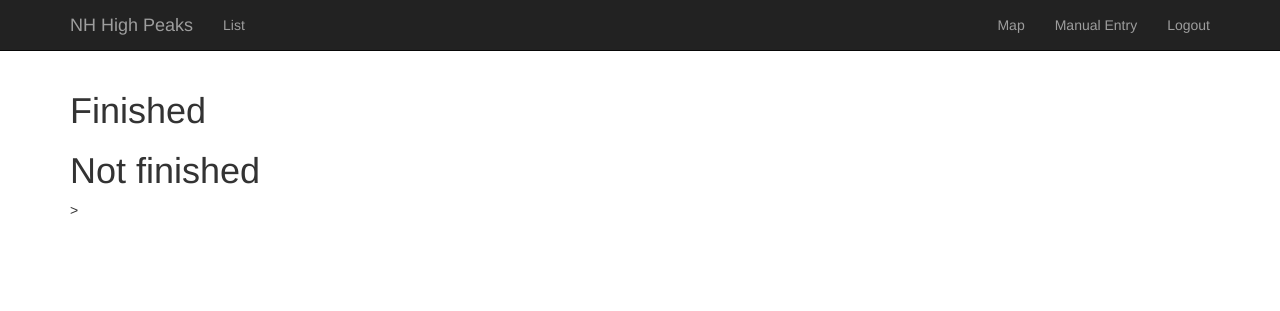
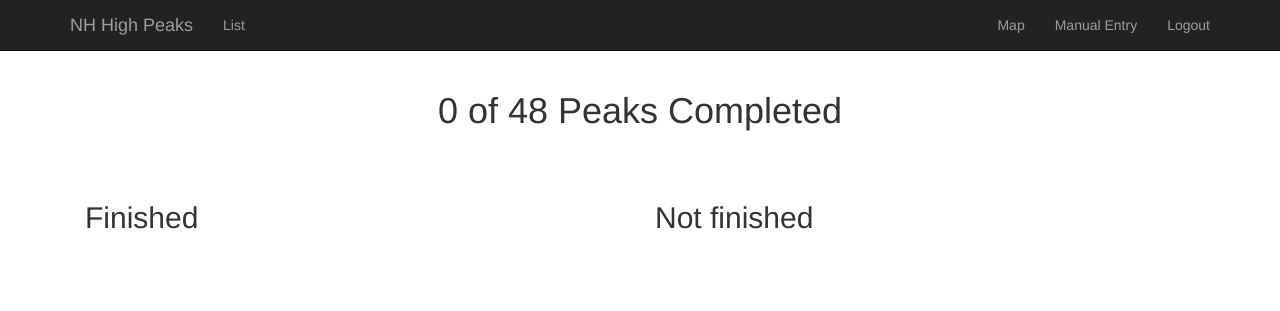
Before and after one commit to lislel/strava3, a Flask app: page / in a window 1280 px wide. Shown: the top 311 px of the page. Run offline with Flask 2, Linux system fonts and the light colour scheme; the visitor is signed in with stand-in values (Sample User, id 1); data comes from the database, SQL or seed files in the repository; data that the repository does not hold is empty; some libraries are stand-ins or nearby versions.

Commit message:
Make pretty

```diff
--- a/app/routes.py
+++ b/app/routes.py
@@ -27,7 +27,9 @@ def index():
         else:
             unfinished.append(mt)
 
-    return render_template('index.html', title='Home', finished=finished, unfinished=unfinished, user_id=current_user.id)
+    n_finished = len(mts) - len(unfinished)
+
+    return render_template('index.html', title='Home', finished=finished, unfinished=unfinished, n_finished=n_finished, user_id=current_user.id)
 
 
 @app.route('/login', methods=['GET', 'POST'])
--- a/app/templates/index.html
+++ b/app/templates/index.html
@@ -1,7 +1,20 @@
 {% extends "base.html" %}
 
 {% block app_content %}
-    <h1> Finished </h1>
+
+
+
+
+    <div class="container-fluid">
+        <div class="row justify-content-center">
+            <h1 class="display-1 text-center">{{n_finished}} of 48 Peaks Completed</h1>
+        </div>
+
+        <br></br>
+
+        <div class="row justify-content-center">
+            <div class="col-xs-6 col-sm-6 col-md-6 col-lg-6">
+                <h2> Finished </h2>
                     {% for mt in finished.keys() %}
                     <ol>{{mt.name}}</ol>
                     <ul>
@@ -10,9 +23,15 @@
                          {%endfor%}
                     </ul>
                     {% endfor %}
+            </div>
 
-    <h1> Not finished </h1>>
+            <div class="col-xs-6 col-sm-6 col-md-6 col-lg-6">
+                <h2> Not finished </h2>
                 	{% for u in unfinished %}
-    		<ol>{{u.name}}</ol>
+                		<li>{{u.name}}</li>
                 	{% endfor %}
+            </div>
+        </div>
+    </div>
+
 {% endblock %}
```
Lines whose indentation alone changed are shown as unchanged.
